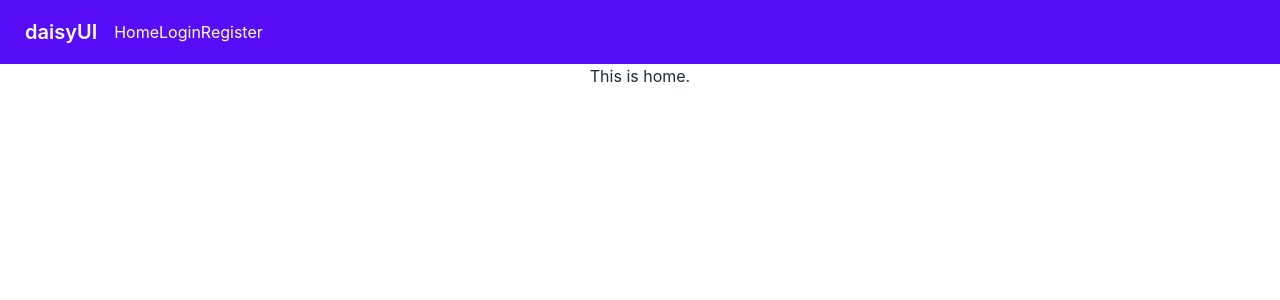
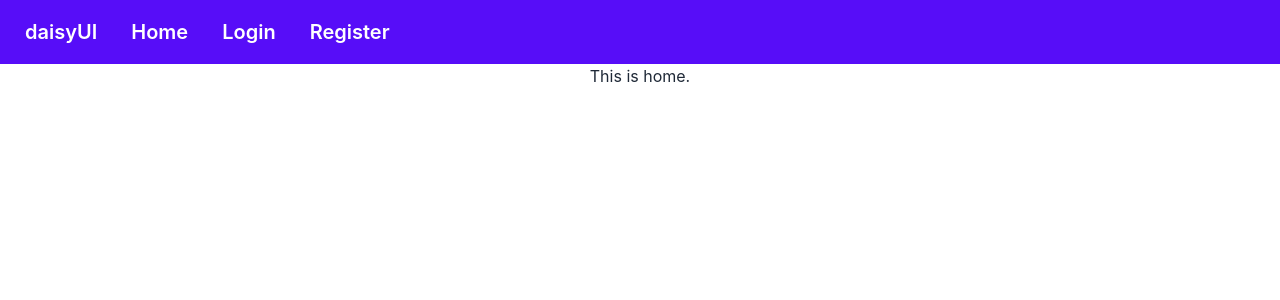
Before and after one commit to Marufhossain112/module-58, a React (Create React App) app: page / in a window 1280 px wide. Shown: the top 300 px of the page. Built offline with nearby package versions, Linux system fonts and the light colour scheme.

Commit message:
nav class added

```diff
--- a/src/components/Header.js
+++ b/src/components/Header.js
@@ -6,9 +6,15 @@
     <div>
       <div className="navbar bg-primary text-primary-content">
         <a className="btn btn-ghost normal-case text-xl">daisyUI</a>
-        <Link to='/'>Home</Link>
-        <Link to='/login'>Login</Link>
-        <Link to='/register'>Register</Link>
+        <Link className="btn btn-ghost normal-case text-xl" to="/">
+          Home
+        </Link>
+        <Link className="btn btn-ghost normal-case text-xl" to="/login">
+          Login
+        </Link>
+        <Link className="btn btn-ghost normal-case text-xl" to="/register">
+          Register
+        </Link>
       </div>
     </div>
   );
```
